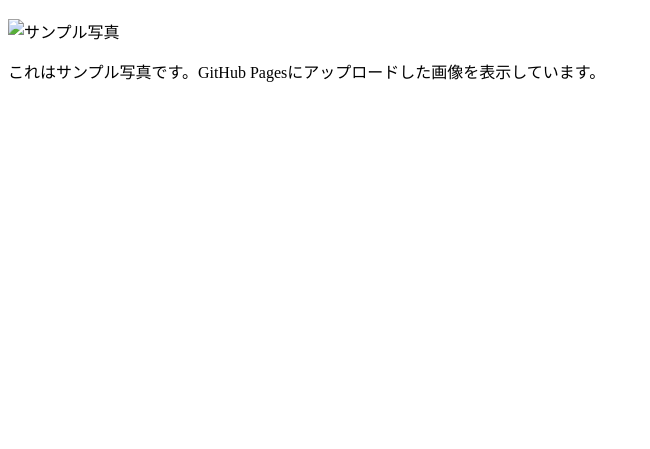
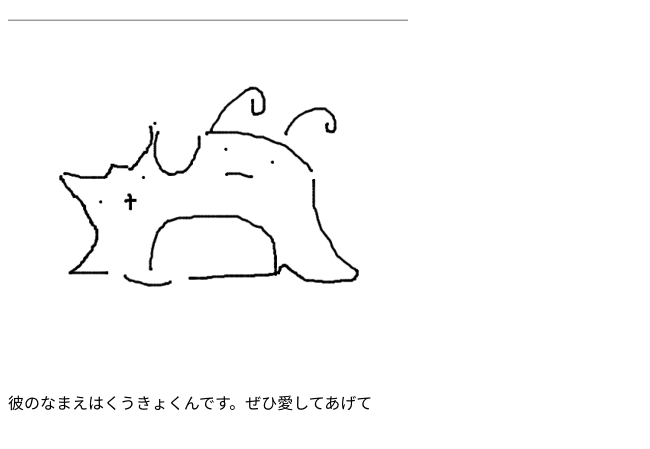
Before and after one commit to watanare/my-website, a plain HTML site: page index.html in a window 1280 px wide. Shown: the part 61-510 px from the top of the page, without its empty margins (0-650 px from the left). Drawn offline with Linux system fonts and the light colour scheme.

Commit message:
Update index.html

```diff
--- a/index.html
+++ b/index.html
@@ -8,9 +8,9 @@
 </body>
 </html>
 
-<img src="photo.jpg" alt="サンプル写真" width="400">
+<img src="くうきょくん.png" alt="サンプル写真" width="400">
 
   <!-- 写真の説明 -->
-  <p>これはサンプル写真です。GitHub Pagesにアップロードした画像を表示しています。</p>
+  <p>彼のなまえはくうきょくんです。ぜひ愛してあげて</p>
 </body>
 </html>
```
